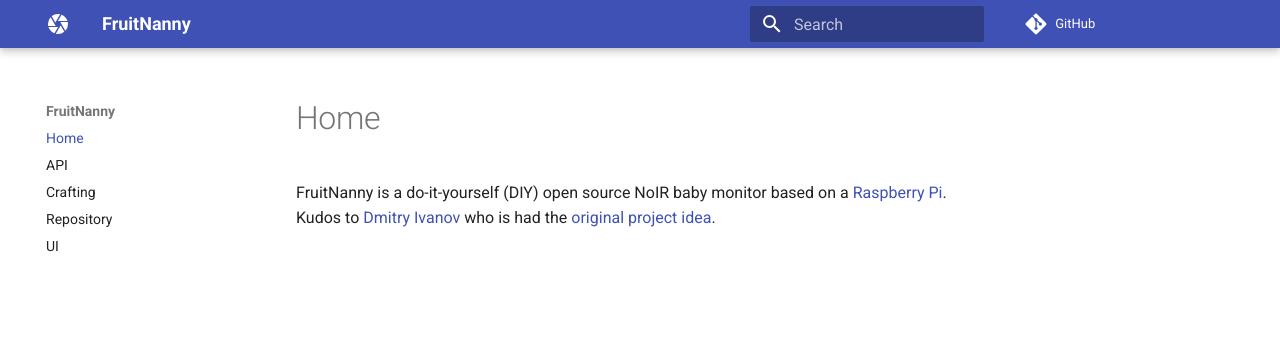
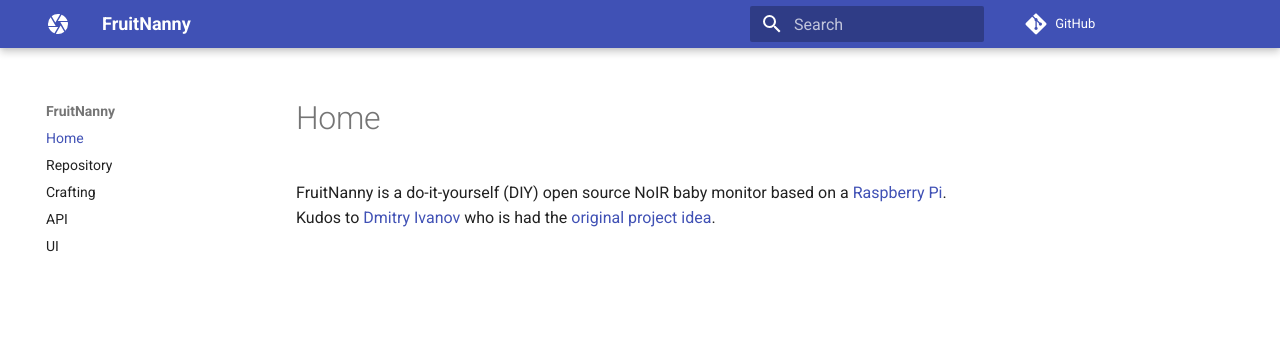
Before and after one commit to fruitnanny/fruitnanny.github.io, an MkDocs documentation site: the page built from docs/index.md, in a window 1280 px wide. Shown: the top 350 px of the page. Built offline with MkDocs 1.6.1 and Material for MkDocs 9.7.7, drawn with Linux system fonts in a browser that asks for light colours; comment, search, counter and statistics services are not loaded; some of the changed lines change nothing that is shown.

Commit message:
Reorder navigation

```diff
--- a/mkdocs.yml
+++ b/mkdocs.yml
@@ -1,6 +1,12 @@
 site_name: FruitNanny
 repo_name: GitHub
 repo_url: https://github.com/fruitnanny/fruitnanny-website
+nav:
+    - index.md
+    - repository.md
+    - crafting.md
+    - api.md
+    - ui.md
 theme:
   name: material
   favicon: images/favicon.png
```
